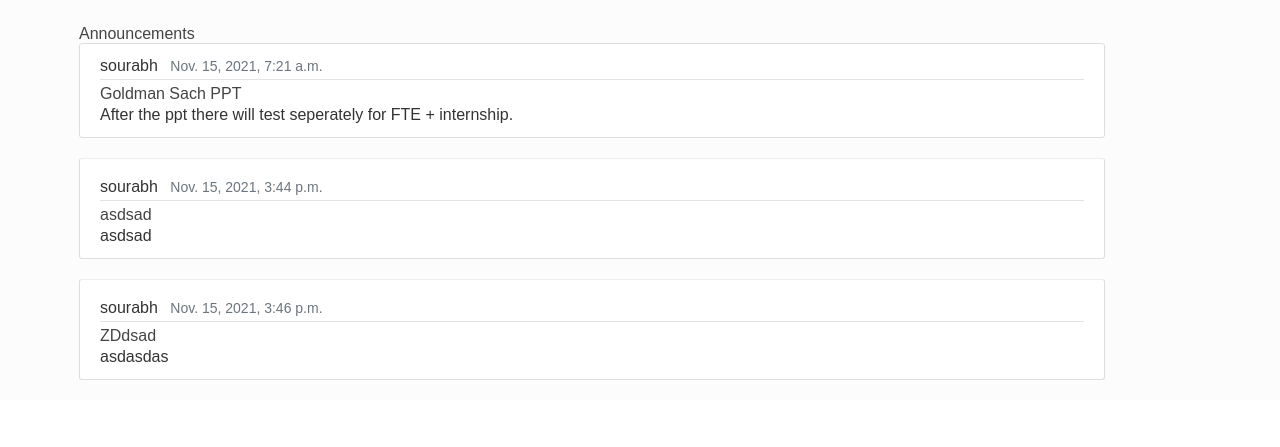
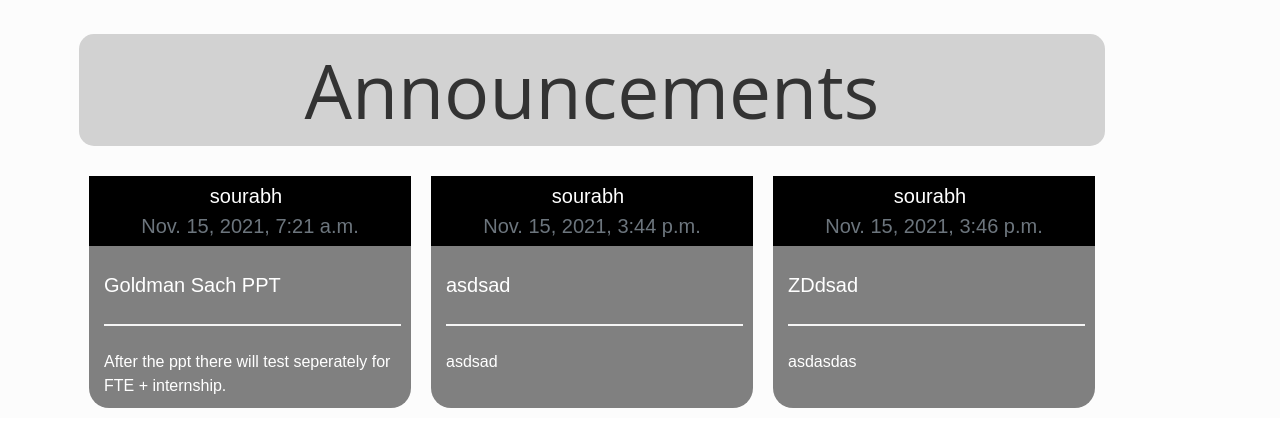
Before and after one commit to r00tDada/Mini_Project_Semester_7, a Django app: page /announcement/ in a window 1280 px wide. Shown: the part 48-495 px from the top of the page. Run offline with Django 3.2, Linux system fonts and the light colour scheme; data comes from the database, SQL or seed files in the repository; both versions use the stored data as it was after the commit; some libraries are stand-ins or nearby versions.

Commit message:
Updated Frontend

```diff
--- a/placement/static/css/statistics.css
+++ b/placement/static/css/statistics.css
@@ -84,6 +84,7 @@
 
 .projectFactsWrap .item:nth-child(1){
   background: rgb(16, 31, 46);
+  border-radius: 20px 0px 0px 20px;
 }
 
 .projectFactsWrap .item:nth-child(2){
@@ -96,13 +97,16 @@
 
 .projectFactsWrap .item:nth-child(4){
   background: rgb(23, 44, 66);
+  border-radius: 0px 20px 20px 0px;
 }
 
 .projectFactsWrap .item p.number{
   font-size: 40px;
   padding: 0;
-  margin-top: 10px;
+  margin-top: 60px;
   font-weight: bold;
+  /*margin-left: auto;*/
+  /*margin-right: auto;*/
 }
 
 .projectFactsWrap .item p{
@@ -111,6 +115,7 @@
   margin: 0;
   padding: 10px;
   font-family: 'Open Sans';
+  margin-right: 45px;
 }
 
 
@@ -141,6 +146,8 @@
 .number{
   background-color: #061e2b;
 }
+
+
 
 @media (max-width: 900px){
   .projectFactsWrap .item {
--- a/placement/static/placement/main.css
+++ b/placement/static/placement/main.css
@@ -82,3 +82,28 @@ a.article-title:hover {
 .account-heading {
   font-size: 2.5rem;
 }
+
+.glyphicon {
+  left: 31%
+}
+
+.announce {
+  display: flex;
+  flex-wrap: wrap;
+}
+
+.announce-card {
+  /*padding: 2%;*/
+  flex-grow: 1;
+  flex-basis: 16%;
+  width: 30%;
+  background-color: grey;
+  margin: 10px;
+  border-radius: 20px;
+
+  display: flex; /* so child elements can use flexbox stuff too! */
+}
+
+
+@import url('https://fonts.googleapis.com/css2?family=Open+Sans:wght@600&display=swap');
+@import url('https://fonts.googleapis.com/css2?family=Genos:wght@300&display=swap');
--- a/placement/templates/placement/announcement.html
+++ b/placement/templates/placement/announcement.html
@@ -2,17 +2,40 @@
 
 {% block content %}
 <p>&nbsp;</p>
-<h2>Announcements</h2>
+<div style="text-align: center; background-color: #d2d2d2; margin-top: 10px; border-radius: 15px; font-family: 'Open Sans', sans-serif;">
+
+      <span style="font-size: 75px">Announcements</span>
+
+      </div>
+<div class="announce" style="margin-top: 20px; text-align: center; color: white;">
 {% for po in posts %}
-<article class="media content-section">
-  <div class="media-body">
-    <div class="article-metadata">
-      <a class="mr-2">{{ po.author }}</a>
-      <small class="text-muted">{{ po.date_posted }}</small>
-    </div>
-    <h2><a class="article-title" href="#">{{ po.title }}</a></h2>
-    <p class="article-content">{{ po.content }}</p>
-  </div>
-</article>
+<div class="announce-card">
+<!-- <article class="media content-section"> -->
+
+
+  <!-- <div class="media-body"> -->
+    <!-- <div class="article-metadata"> -->
+    	<div style=" width: 100% ">
+    	<div style="background-color: black;  height: 70px; padding-bottom: 50px ; font-size: 20px">
+
+      <p class="mr-2" style="padding-top : 5px;">{{ po.author }}</p>
+      <p class="text-muted" >{{ po.date_posted }}</p>
+  		</div>
+    <!-- </div> -->
+    <!-- <span></span> -->
+    <!-- <br> -->
+    <br>
+    <div style="padding: 10px; padding-top: 0px; padding-left : 15px">
+
+    <p style="text-align: left; font-size: 20px">{{ po.title }}</p>
+    <hr>
+    <p style="text-align: left;">{{ po.content }}</p>
+	</div>
+</div>
+  <!-- </div> -->
+<!-- </div> -->
+<!-- </article> -->
+</div>
 {% endfor %}
+<div class="product">
 {% endblock %}
--- a/placement/templates/placement/header.html
+++ b/placement/templates/placement/header.html
@@ -21,7 +21,7 @@
     <link rel="stylesheet" href="https://cdn.jsdelivr.net/npm/bulma@0.9.0/css/bulma.min.css">
     <link rel="stylesheet" type="text/css" href="{% static 'css/statistics.css' %}">
     <link rel="stylesheet" type="text/css" href="{% static 'placement/main.css' %}">
-    <script src="{% static 'js/statistics.js' %}"></script>
+
     {% if title %}
     <title>Placement - {{ title }}</title>
     {% else %}
@@ -148,6 +148,14 @@
     <script src="https://maxcdn.bootstrapcdn.com/bootstrap/4.0.0/js/bootstrap.min.js"
         integrity="sha384-JZR6Spejh4U02d8jOt6vLEHfe/JQGiRRSQQxSfFWpi1MquVdAyjUar5+76PVCmYl"
         crossorigin="anonymous"></script>
+    <script src="{% static 'js/statistics.js' %}"></script>
+    <script src="{% static 'js/counter.js' %}"></script>
+    <script src="https://cdnjs.cloudflare.com/ajax/libs/jquery/3.5.1/jquery.min.js"
+        integrity="sha512-bLT0Qm9VnAYZDflyKcBaQ2gg0hSYNQrJ8RilYldYQ1FxQYoCLtUjuuRuZo+fjqhx/qtq/1itJ0C2ejDxltZVFg=="
+        crossorigin="anonymous"></script>
+    <script src="{% static 'js/Chart.js' %}"></script>
+    <script src="{% static 'js/ChartHorizontal.js' %}"></script>
+    <script src="{% static 'js/tabs.js' %}"></script>
     {% block javascript %}
     {% endblock %}
 </body>
```
Also changed, not shown: placement/templates/placement/add_stats.html (+4 -4 lines), placement/templates/placement/index.html (+16 -8 lines), placement/templates/placement/show_company.html (+20 -5 lines), placement/templates/placement/show_description.html (+21 -11 lines), placement/templates/placement/show_offers.html (+7 -2 lines), db.sqlite3.
